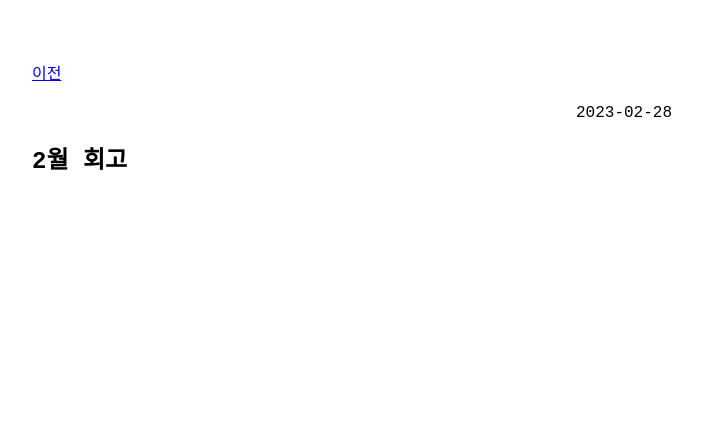
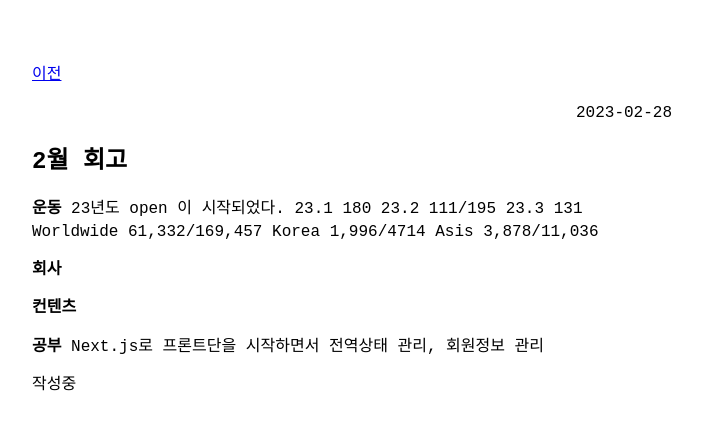
Before and after one commit to khjzzm/khjzzm.github.io, a Jekyll site: the page built from _posts/2023-02-28-Retrospect.md, in a window 1280 px wide. Shown: the top 430 px of the page, without its empty margins (288-990 px from the left). Built offline with Jekyll 4.4.1, drawn with Linux system fonts in a browser that asks for light colours.

Commit message:
2월 회고

```diff
--- a/_posts/2023-02-28-Retrospect.md
+++ b/_posts/2023-02-28-Retrospect.md
@@ -2,3 +2,24 @@
 layout: post
 title: 2월 회고
 ---
+
+**운동**
+23년도 open 이 시작되었다.
+23.1 180
+23.2 111/195
+23.3 131
+Worldwide 61,332/169,457
+Korea 1,996/4714
+Asis 3,878/11,036
+
+**회사**
+
+
+**컨텐츠**
+
+
+**공부**
+Next.js로 프론트단을 시작하면서
+전역상태 관리, 회원정보 관리
+
+작성중
```
